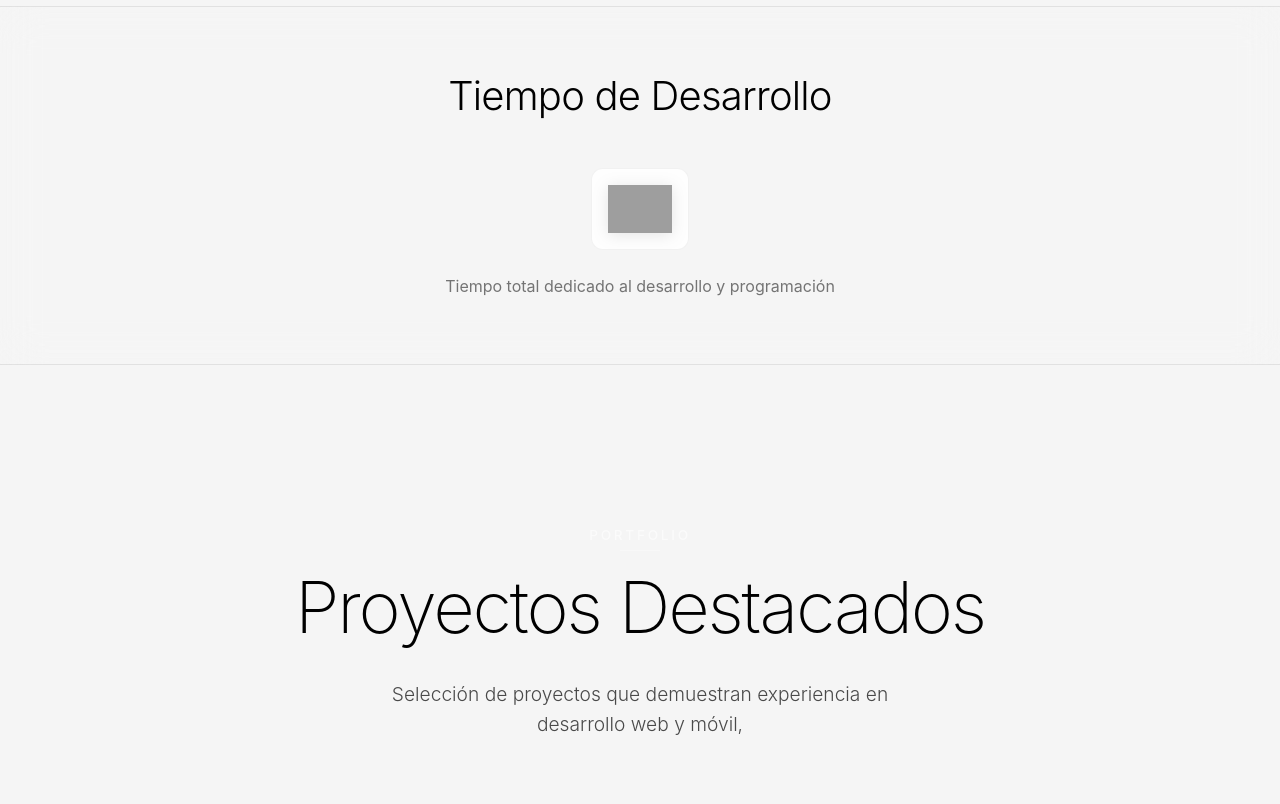
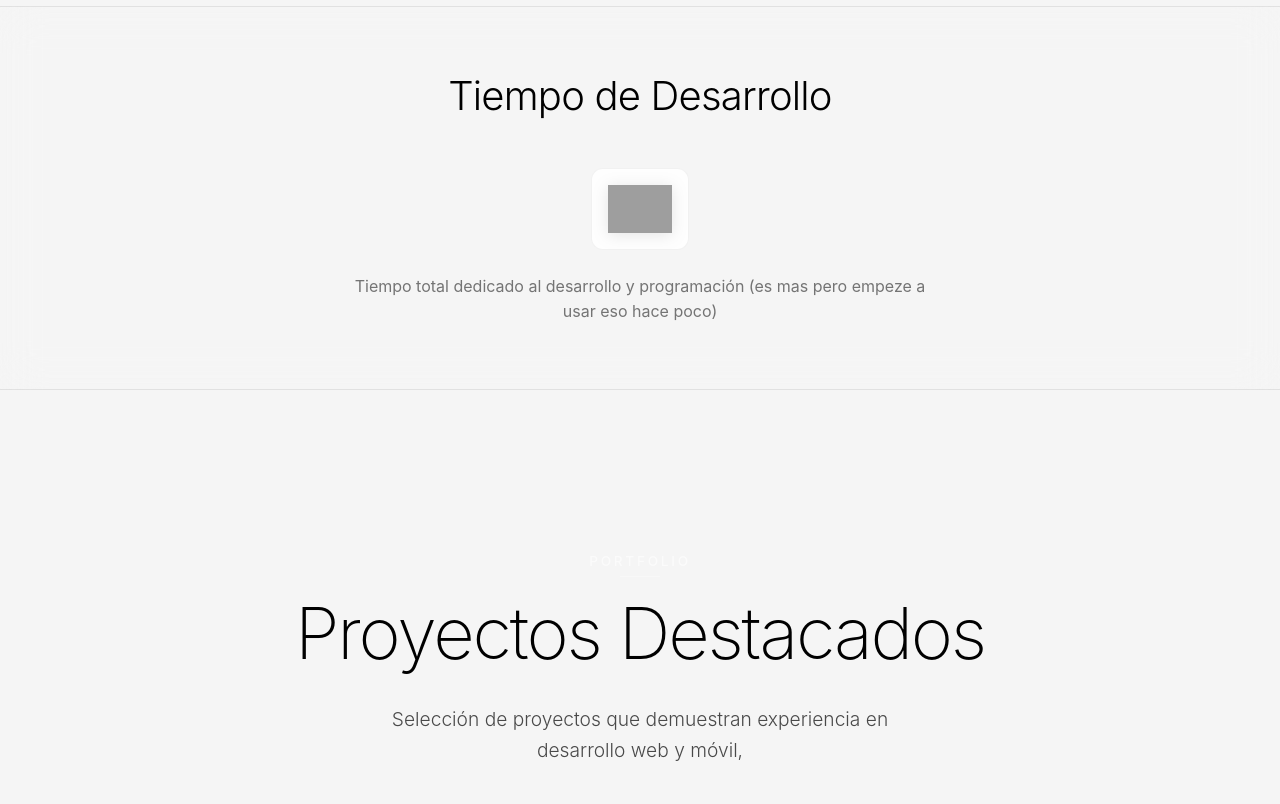
Before and after one commit to Sandoval0315/miportafolio, an Astro site: page / in a window 1280 px wide. Shown: the part 1996-2800 px from the top of the page. Built offline with nearby package versions, Linux system fonts and the light colour scheme; Astro itself is replaced by a stand-in of ours; some packages are replaced by stand-ins of ours; grey boxes are pictures that could not be loaded; animation ran at ten frames a second.

Commit message:
modifique about

```diff
--- a/src/components/About.jsx
+++ b/src/components/About.jsx
@@ -463,7 +463,7 @@ export default function About() {
               />
             </a>
             <p className="codetime-description">
-              Tiempo total dedicado al desarrollo y programación
+              Tiempo total dedicado al desarrollo y programación (es mas pero empeze a usar eso hace poco)
             </p>
           </motion.div>
         </div>
```
